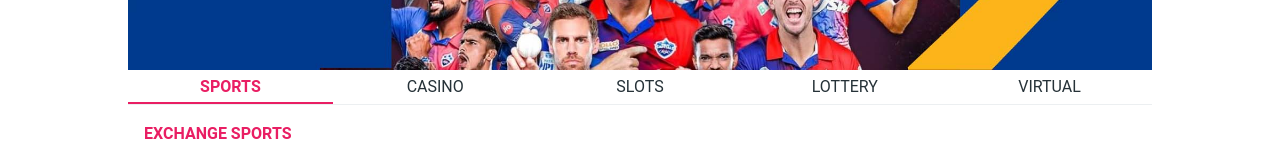
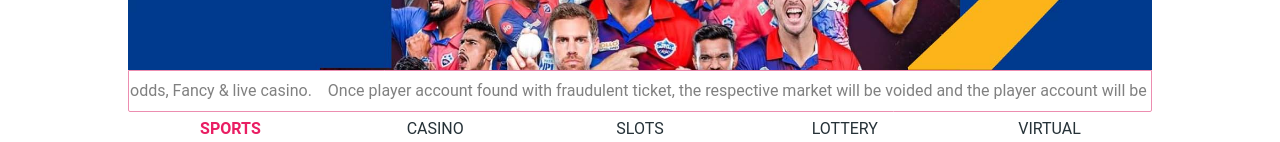
Before and after one commit to affsanu/sports, a Next.js app: page / in a window 1280 px wide. Shown: the part 317-459 px from the top of the page. Built offline with nearby package versions, Linux system fonts and the light colour scheme.

Commit message:
Scorling Text Add

```diff
--- a/app/components/Headline/Headline.jsx
+++ b/app/components/Headline/Headline.jsx
@@ -1,35 +1,16 @@
-import React, { useEffect } from 'react';
+import React from "react";
 
 const Headline = () => {
-  useEffect(() => {
-    const marquee = document.querySelector('.marquee');
-    const container = document.querySelector('.marquee-container');
-
-    const textWidth = marquee.offsetWidth;
-    const containerWidth = container.offsetWidth;
-
-    const scroll = () => {
-      if (containerWidth < textWidth) {
-        marquee.style.transform = 'translateX(-100%)';
-        marquee.style.animation = `marquee ${textWidth / 50}s linear infinite`;
-      }
-    };
-
-    scroll();
-
-    // Recalculate scroll on window resize
-    window.addEventListener('resize', scroll);
-
-    // Cleanup
-    return () => {
-      window.removeEventListener('resize', scroll);
-    };
-  }, []);
-
   return (
-    <div className="marquee-container">
-      <div className="marquee">
-        <p>This is a running message created using Next.js. Lorem ipsum dolor sit amet, consectetur adipiscing elit. Sed pellentesque malesuada magna, ut convallis urna commodo at. Nulla hendrerit condimentum arcu, sit amet facilisis velit.</p>
+    <div class="relative flex overflow-x-hidden border border-pink-600 rounded-b-sm opacity-50">
+      <div class="py-2 animate-marquee whitespace-nowrap">
+        <span class="mx-2">
+          Welcome to glowin! Enjoy betting in match odds, Fancy & live casino.
+        </span>
+        <span class="mx-2">
+          Once player account found with fraudulent ticket, the respective
+          market will be voided and the player account will be locked.
+        </span>
       </div>
     </div>
   );
--- a/app/page.jsx
+++ b/app/page.jsx
@@ -8,6 +8,7 @@ const Home = () => {
   return (
     <div className='max-w-5xl mx-auto'>
         <ImageSlider />
+        <Headline />
         <SportsBar />
     </div>
   )
--- a/tailwind.config.js
+++ b/tailwind.config.js
@@ -12,24 +12,19 @@ module.exports = withMT({
   ],
   theme: {
     extend: {
-      mytheme: {
-        primary: "#661AE6",
-
-        secondary: "#D926AA",
-
-        accent: "#1FB2A5",
-
-        neutral: "#191D24",
-
-        "base-100": "#2A303C",
-
-        info: "#3ABFF8",
-
-        success: "#36D399",
-
-        warning: "#FBBD23",
-
-        error: "#F87272",
+      animation: {
+        marquee: 'marquee 25s linear infinite',
+        marquee2: 'marquee2 25s linear infinite',
+      },
+      keyframes: {
+        marquee: {
+          '0%': { transform: 'translateX(0%)' },
+          '100%': { transform: 'translateX(-100%)' },
+        },
+        marquee2: {
+          '0%': { transform: 'translateX(100%)' },
+          '100%': { transform: 'translateX(0%)' },
+        },
       },
     },
   },
```
